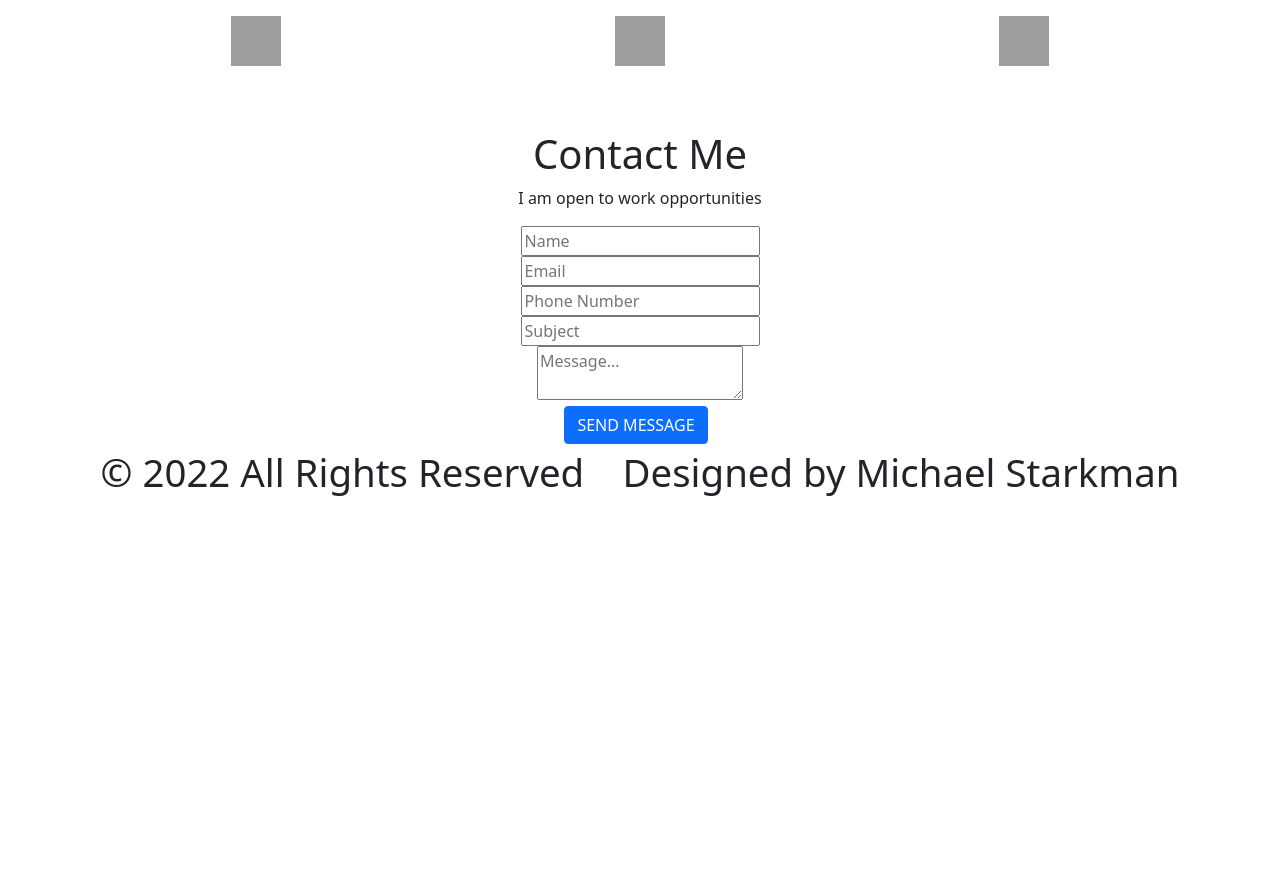
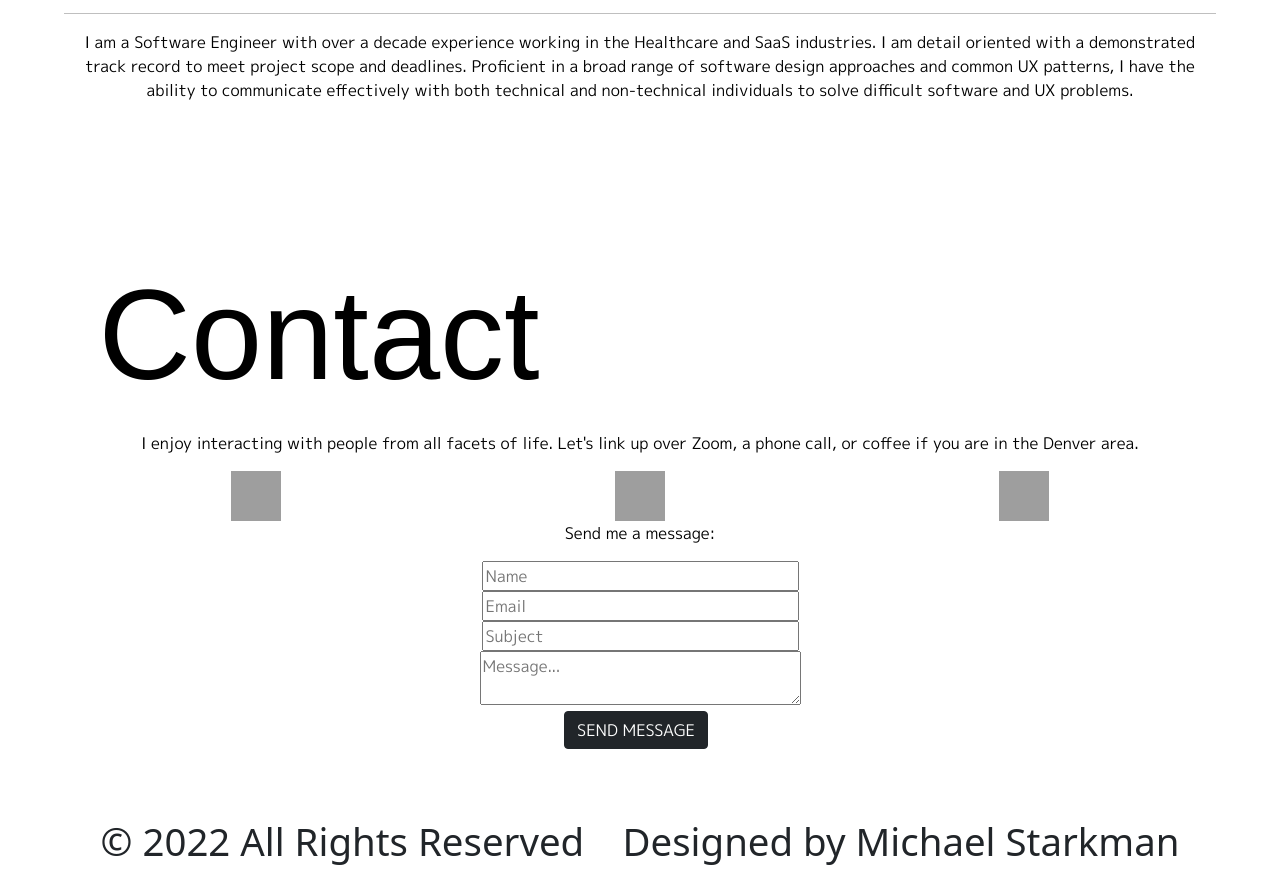
Before and after one commit to MichaelStarkman/react-portfolio, a React (Create React App) app: page / in a window 1280 px wide. Shown: the part 5568-6455 px from the top of the page. Before the commit the page ends 6085 px from the top, so only its background shows below. Built offline with nearby package versions, Linux system fonts and the light colour scheme; grey boxes are pictures that could not be loaded.

Commit message:
moved socials to contact form

```diff
--- a/src/Components/AboutMe/AboutMe.jsx
+++ b/src/Components/AboutMe/AboutMe.jsx
@@ -1,5 +1,5 @@
 import React from "react";
-import SocialIcons from "../SocialIcons/SocialIcons";
+// import SocialIcons from "../SocialIcons/SocialIcons";
 import './AboutMe.css'
 
 const AboutMe = () => {
@@ -12,7 +12,7 @@ const AboutMe = () => {
             <div className="about-me-brand-statement">
                 <p>I am a Software Engineer with over a decade experience working in the Healthcare and SaaS industries. I am detail oriented with a demonstrated track record to meet project scope and deadlines. Proficient in a broad range of software design approaches and common UX patterns, I have the ability to communicate effectively with both technical and non-technical individuals to solve difficult software and UX problems.</p>
             </div>
-            <SocialIcons></SocialIcons>
+            {/* <SocialIcons></SocialIcons> */}
         </div>
     )
 }
--- /dev/null
+++ b/src/Components/ContactForm/ContactForm.css
@@ -0,0 +1,13 @@
+@import url('https://fonts.googleapis.com/css2?family=M+PLUS+1p:wght@100;400&display=swap');
+.contact-container {
+    font-family: 'M PLUS 1p', sans-serif;
+    padding: 5%;
+    color: black
+}
+@import url('https://fonts.googleapis.com/css2?family=Mitr:wght@400;600&display=swap');
+.contact-title {
+    font-family: 'Mitr', sans-serif;
+    padding: 1% 3%;
+    display: flex;
+    font-size: 10vw;
+}
--- a/src/Components/ContactForm/ContactForm.jsx
+++ b/src/Components/ContactForm/ContactForm.jsx
@@ -1,6 +1,8 @@
 import React from 'react';
 import { useForm, ValidationError } from '@formspree/react';
 import { Button } from 'react-bootstrap';
+import SocialIcons from '../SocialIcons/SocialIcons'
+import './ContactForm.css'
 
 const ContactForm = () => {
   const [state, handleSubmit] = useForm("mpzbknnw");
@@ -18,8 +20,10 @@ const ContactForm = () => {
 
     <div className='contact-container'>
       <div>
-        <h1>Contact Me</h1>
-        <p>I am open to work opportunities</p>
+        <h1 className='contact-title'>Contact</h1>
+        <p>I enjoy interacting with people from all facets of life. Let's link up over Zoom, a phone call, or coffee if you are in the Denver area.</p>
+        <SocialIcons></SocialIcons>
+        <p>Send me a message:</p>
     </div>
       <div className='form-container'>
         <form onSubmit={handleSubmit}>
@@ -51,8 +55,9 @@ const ContactForm = () => {
           errors={state.errors}
         />
         <br />
+        {/* UNSURE WHETHER TO ADD PHONE TO CONTACT FORM */}
         {/* phone */}
-        <input
+        {/* <input
           id="phone"
           type="phone"
           name="phone"
@@ -63,7 +68,7 @@ const ContactForm = () => {
           field="phone"
           errors={state.errors}
         />
-        <br />
+        <br /> */}
         {/* subject */}
         <input
           id="subject"
@@ -89,8 +94,9 @@ const ContactForm = () => {
           errors={state.errors}
         />
         <br />
-        {/* possible preferred contact drop down text/phone/email */}
+        {/* TODO: possible preferred contact drop down text/phone/email */}
           <Button
+          variant='dark'
           type="submit"
           disabled={state.submitting}
           // onClick={() => setSmShow(true)}
--- a/src/Components/Skills/Skills.css
+++ b/src/Components/Skills/Skills.css
@@ -1,5 +1,6 @@
 .skills-container {
     background-image: linear-gradient(90deg, #2A4B6E, #7196C2);
+    padding: 5%;
     color: whitesmoke;
 }
 .skills-group-title {
```
